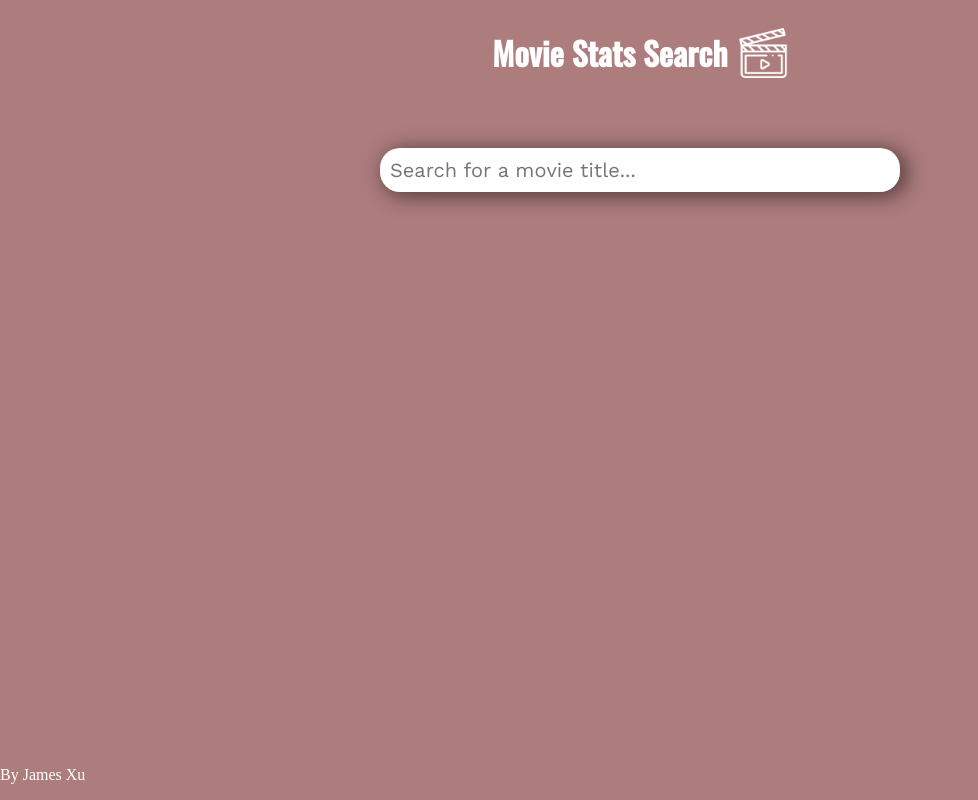
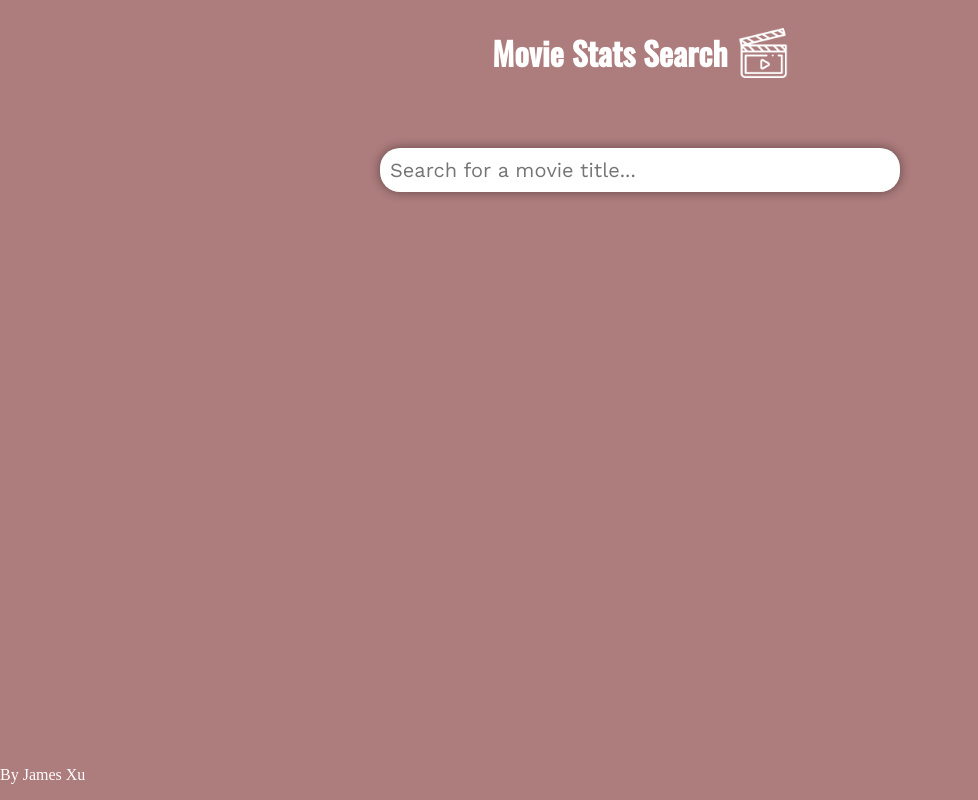
Before and after one commit to JamesMan689/Movie-Stats-Search-Project, a React (Vite) app: page / in a window 1280 px wide. In both pictures the pointer is over the input "Search for a movie title...". Shown: the whole page, without its empty margins (0-978 px from the left). Built offline with nearby package versions, Linux system fonts and the light colour scheme; no server answers.

Commit message:
Update Content.css

```diff
--- a/src/components-css/Content.css
+++ b/src/components-css/Content.css
@@ -16,7 +16,7 @@
   padding: 20px;
   margin-top: 30px;
   border-radius: 50px;
-  box-shadow: 2px 2px 20px 4px rgba(0,0,0,.5);
+  box-shadow: 2px 2px 20px 4px rgba(0,0,0,.3);
   width: 80%;
   margin-bottom: 60px;
 }
@@ -42,7 +42,7 @@
 }
 
 .search-bar:hover{
-  box-shadow: 5px 3px 20px 2px rgba(0,0,0,.5);
+  box-shadow: 0px 0px 8px 2px rgba(0,0,0,.3);
 }
 
 @media screen and (max-width: 518px){
```
